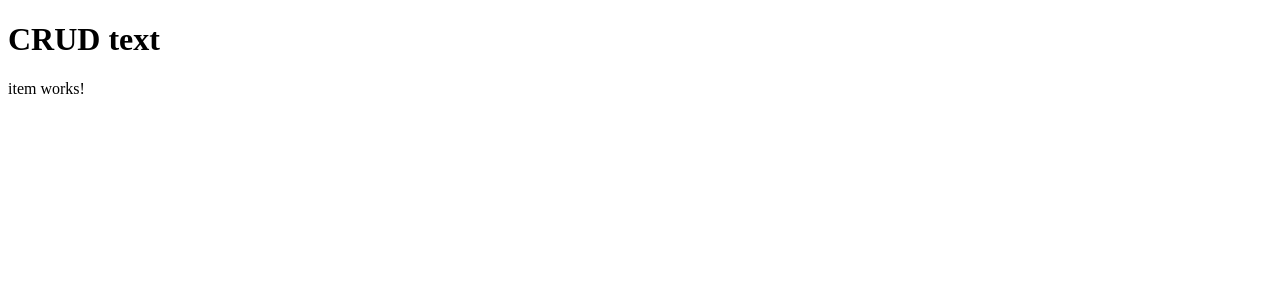
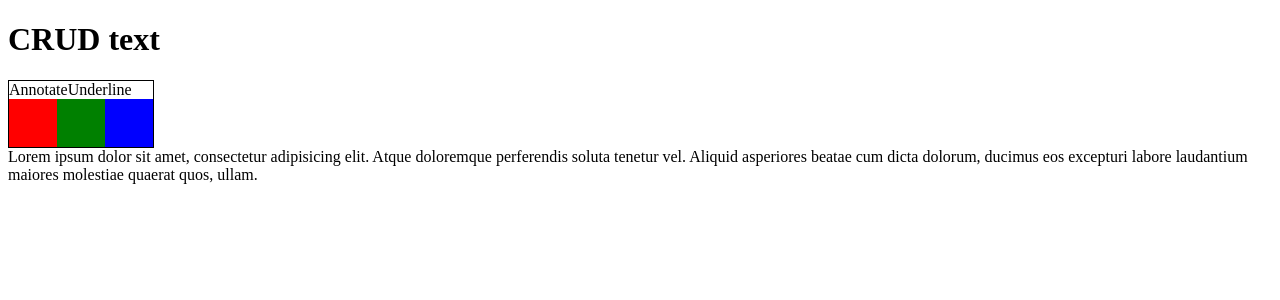
Before and after one commit to theruslanusmanov/ng-crud-text, an Angular app: page /1 in a window 1280 px wide. Shown: the top 300 px of the page. Built offline with nearby package versions, Linux system fonts and the light colour scheme.

Commit message:
add tooltip template

```diff
--- a/src/app/item/item.html
+++ b/src/app/item/item.html
@@ -1 +1,20 @@
-<p>item works!</p>
+<p class="content" (mouseup)="showTooltip()" #content>
+  <ng-container *ngTemplateOutlet="tooltip"></ng-container>
+  Lorem ipsum dolor sit amet, consectetur adipisicing elit. Atque doloremque perferendis soluta tenetur vel. Aliquid
+  asperiores beatae cum dicta dolorum, ducimus eos excepturi labore laudantium maiores molestiae quaerat quos,
+  ullam.
+</p>
+
+<ng-template #tooltip>
+  <div class="tooltip">
+    <div class="tooltip__actions">
+      <div class="tooltip__action" (click)="annotate()">Annotate</div>
+      <div class="tooltip__action" (click)="underline()">Underline</div>
+    </div>
+    <div class="tooltip__colors">
+      @for (color of colors; track color) {
+        <div class="tooltip__color tooltip__color--{{color}}" (click)="setColor(color)"></div>
+      }
+    </div>
+  </div>
+</ng-template>
--- a/src/app/item/item.scss
+++ b/src/app/item/item.scss
@@ -0,0 +1,61 @@
+.tooltip {
+  user-select: none;
+  border: 1px solid black;
+  display: flex;
+  flex-direction: column;
+  width: min-content;
+  height: min-content;
+}
+
+.content {
+  .content__annotation {
+    &--red {
+      background-color: rgba(red, 0.3);
+    }
+
+    &--green {
+      background-color: rgba(green, 0.3);
+    }
+
+    &--blue {
+      background-color: rgba(blue, 0.3);
+    }
+  }
+
+  .content__underline {
+    text-decoration: underline;
+
+    &--red {
+      text-decoration-color: red;
+    }
+
+    &--green {
+      text-decoration-color: green;
+    }
+
+    &--blue {
+      text-decoration-color: blue;
+    }
+  }
+}
+
+.tooltip__colors, .tooltip__actions {
+  display: flex;
+}
+
+.tooltip__color {
+  width: 48px;
+  height: 48px;
+
+  &--red {
+    background-color: red;
+  }
+
+  &--green {
+    background-color: green;
+  }
+
+  &--blue {
+    background-color: blue;
+  }
+}
--- a/src/app/item/item.ts
+++ b/src/app/item/item.ts
@@ -1,9 +1,58 @@
-import { Component } from '@angular/core';
+import { Component, DOCUMENT, ElementRef, inject, Renderer2, ViewChild } from '@angular/core';
+import { NgTemplateOutlet } from '@angular/common';
+
+enum Color {
+  RED = 'red',
+  GREEN = 'green',
+  BLUE = 'blue',
+}
 
 @Component({
   selector: 'app-item',
-  imports: [],
+  imports: [NgTemplateOutlet],
   templateUrl: './item.html',
   styleUrl: './item.scss',
 })
-export class Item {}
+export class Item {
+  private document = inject(DOCUMENT);
+  private renderer = inject(Renderer2);
+
+  @ViewChild('content') contentView!: ElementRef<HTMLParagraphElement>;
+
+  readonly colors: Color[] = [Color.RED, Color.GREEN, Color.BLUE];
+  private selection: Selection | null = null;
+  private selectedColor: Color = Color.RED;
+
+  showTooltip() {
+    this.selection = this.document.getSelection();
+  }
+
+  annotate() {
+    const selection = this.selection;
+    if (selection) {
+      const wrapper = this.renderer.createElement('span');
+      this.renderer.addClass(wrapper, 'content__annotation');
+      this.renderer.addClass(wrapper, `content__annotation--${this.selectedColor}`);
+
+      const selectedRange = selection.getRangeAt(0);
+      selectedRange.surroundContents(wrapper);
+    }
+  }
+
+  underline() {
+    const selection = this.selection;
+    if (selection) {
+      const wrapper = this.renderer.createElement('span');
+      this.renderer.addClass(wrapper, 'content__underline');
+      this.renderer.addClass(wrapper, `content__underline--${this.selectedColor}`);
+      const selectedRange = selection.getRangeAt(0);
+      selectedRange.surroundContents(wrapper);
+    }
+  }
+
+  setColor(color: Color) {
+    this.selectedColor = color;
+  }
+
+  protected readonly Color = Color;
+}
--- a/src/app/list/list.ts
+++ b/src/app/list/list.ts
@@ -1,6 +1,27 @@
-import { Component } from '@angular/core';
-import { ListItemEntity } from '../../core';
+import { Component, DOCUMENT, inject, OnInit } from '@angular/core';
+import { ItemEntity } from '../../core';
 import { RouterLink } from '@angular/router';
+
+const items: ItemEntity[] = [
+  {
+    id: '1',
+    content:
+      'Lorem ipsum dolor sit amet, consectetur adipisicing elit. Atque doloremque perferendis soluta tenetur vel. Aliquid\n' +
+      '  asperiores beatae cum dicta dolorum, ducimus eos excepturi labore laudantium maiores molestiae quaerat quos,\n' +
+      '  ullam.',
+    modificators: [
+      {
+        annotation: 'Annotation 1',
+        underline: true,
+        color: 'green',
+        start: '0',
+        end: '0',
+      },
+    ],
+  },
+];
+
+const STORAGE_ITEMS_KEY = 'items';
 
 @Component({
   selector: 'app-list',
@@ -8,19 +29,18 @@ import { RouterLink } from '@angular/router';
   templateUrl: './list.html',
   styleUrl: './list.scss',
 })
-export class List {
-  readonly items: ListItemEntity[] = [
-    {
-      id: '1',
-      content: 'CONTENT 1',
-    },
-    {
-      id: '2',
-      content: 'CONTENT 2',
-    },
-    {
-      id: '3',
-      content: 'CONTENT 3',
-    },
-  ];
+export class List implements OnInit {
+  items: ItemEntity[] = [];
+  private localStorage: Storage | undefined = inject(DOCUMENT)?.defaultView?.localStorage;
+
+  loadItems(): ItemEntity[] {
+    const items = this.localStorage?.getItem(STORAGE_ITEMS_KEY);
+    return items ? (JSON.parse(items) as ItemEntity[]) : [];
+  }
+
+  ngOnInit() {
+    this.localStorage?.clear();
+    this.localStorage?.setItem(STORAGE_ITEMS_KEY, JSON.stringify(items));
+    this.items = this.loadItems();
+  }
 }
--- a/src/core/models/index.ts
+++ b/src/core/models/index.ts
@@ -1 +1 @@
-export * from './list-item-entity'
+export * from './item-entity'
--- a/src/core/models/list-item-entity.ts
+++ /dev/null
@@ -1,4 +0,0 @@
-export interface ListItemEntity {
-  id: string;
-  content: string;
-}
```
Also changed, not shown: src/core/models/item-entity.ts (added, +13 -0 lines).
